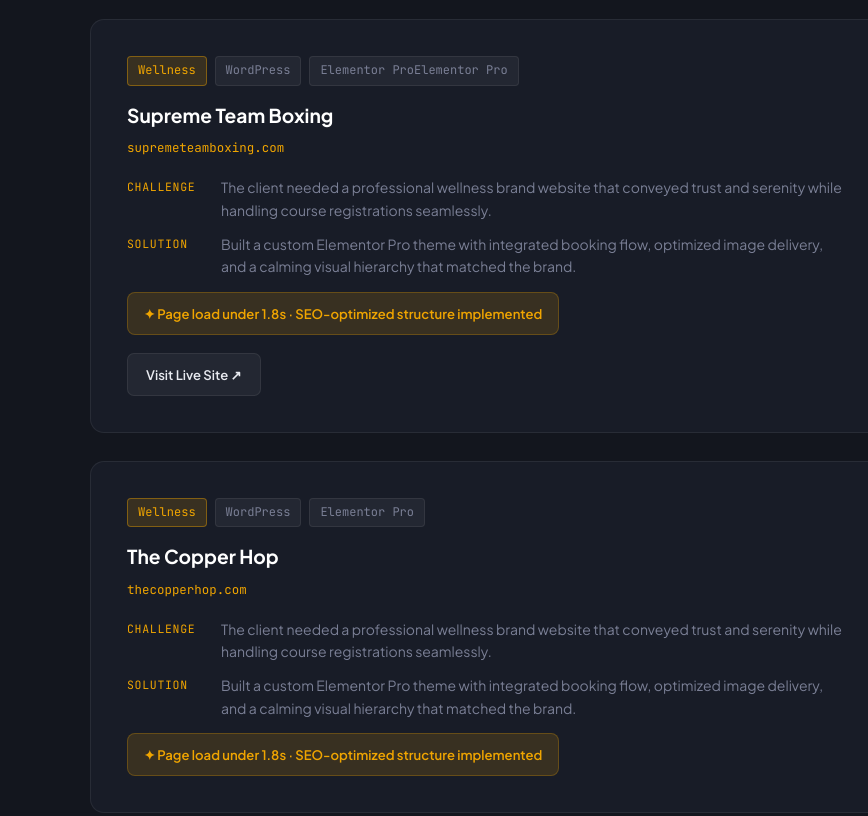
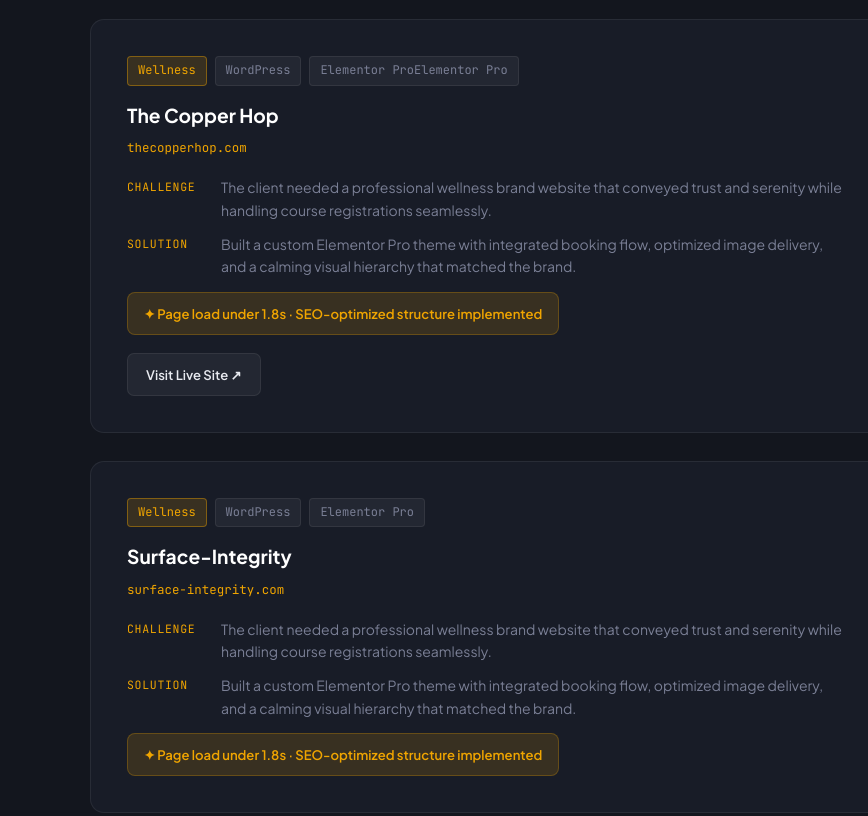
Before and after one commit to rishirajgarg-dev/Rishiraj-Portfolio, a plain HTML site: page index.html in a window 1280 px wide. Shown: the part 3440-4256 px from the top of the page, 0-868 px from the left. Drawn offline with Linux system fonts and the light colour scheme.

Commit message:
Update index.html

```diff
--- a/index.html
+++ b/index.html
@@ -768,45 +768,13 @@
         </div>
       </div>
 
-      <!-- Project 3 (supremeteamboxing with Image) -->
+      <!-- Project 4 (thecopperhop with Image) -->
       <div class="project-card has-image">
         <div>
           <div class="project-meta">
             <span class="tag active">Wellness</span>
             <span class="tag">WordPress</span>
             <span class="tag">Elementor ProElementor Pro</span>
-          </div>
-          <h3>Supreme Team Boxing</h3>
-          <span class="project-url">supremeteamboxing.com</span>
-          <div class="case-study">
-            <div class="cs-item">
-              <span class="cs-label">CHALLENGE</span>
-              <span class="cs-text">The client needed a professional wellness brand website that conveyed trust and serenity while handling course registrations seamlessly.</span>
-            </div>
-            <div class="cs-item">
-              <span class="cs-label">SOLUTION</span>
-              <span class="cs-text">Built a custom Elementor Pro theme with integrated booking flow, optimized image delivery, and a calming visual hierarchy that matched the brand.</span>
-            </div>
-          </div>
-          <span class="project-result">✦ Page load under 1.8s · SEO-optimized structure implemented</span>
-          <div>
-            <a href="https://supremeteamboxing.com/" target="_blank" class="project-link">Visit Live Site ↗</a>
-          </div>
-        </div>
-
-        <!-- Screenshot Preview Column -->
-        <div class="project-image-wrapper">
-          <img src="supremeteamboxing.com_.jpg" alt="ilovebuoncibo Project Screenshot" class="project-image">
-        </div>
-      </div>
-
-      <!-- Project 4 -->
-      <div class="project-card has-image">
-        <div>
-          <div class="project-meta">
-            <span class="tag active">Wellness</span>
-            <span class="tag">WordPress</span>
-            <span class="tag">Elementor Pro</span>
           </div>
           <h3>The Copper Hop</h3>
           <span class="project-url">thecopperhop.com</span>
@@ -821,13 +789,45 @@
             </div>
           </div>
           <span class="project-result">✦ Page load under 1.8s · SEO-optimized structure implemented</span>
+          <div>
+            <a href="https://thecopperhop.com/" target="_blank" class="project-link">Visit Live Site ↗</a>
+          </div>
         </div>
-        <a href="https://thecopperhop.com/" target="_blank" class="project-link">Visit Live Site ↗</a>
+
+        <!-- Screenshot Preview Column -->
+        <div class="project-image-wrapper">
+          <img src="thecopperhop.com_.jpg" alt="thecopperhop Project Screenshot" class="project-image">
+        </div>
+      </div>
+
+      <!-- Project 4 -->
+      <div class="project-card has-image">
+        <div>
+          <div class="project-meta">
+            <span class="tag active">Wellness</span>
+            <span class="tag">WordPress</span>
+            <span class="tag">Elementor Pro</span>
+          </div>
+          <h3>Surface-Integrity</h3>
+          <span class="project-url">surface-integrity.com</span>
+          <div class="case-study">
+            <div class="cs-item">
+              <span class="cs-label">CHALLENGE</span>
+              <span class="cs-text">The client needed a professional wellness brand website that conveyed trust and serenity while handling course registrations seamlessly.</span>
+            </div>
+            <div class="cs-item">
+              <span class="cs-label">SOLUTION</span>
+              <span class="cs-text">Built a custom Elementor Pro theme with integrated booking flow, optimized image delivery, and a calming visual hierarchy that matched the brand.</span>
+            </div>
+          </div>
+          <span class="project-result">✦ Page load under 1.8s · SEO-optimized structure implemented</span>
+        </div>
+        <a href="https://www.surface-integrity.com/" target="_blank" class="project-link">Visit Live Site ↗</a>
       </div>
 
     <!-- Screenshot Preview Column -->
         <div class="project-image-wrapper">
-          <img src="thecopperhop.com_.jpg" alt="thecopperhop Project Screenshot" class="project-image">
+          <img src="www.surface-integrity.com_.jpg" alt="surface-integrity Project Screenshot" class="project-image">
         </div>
       </div>
 
```
